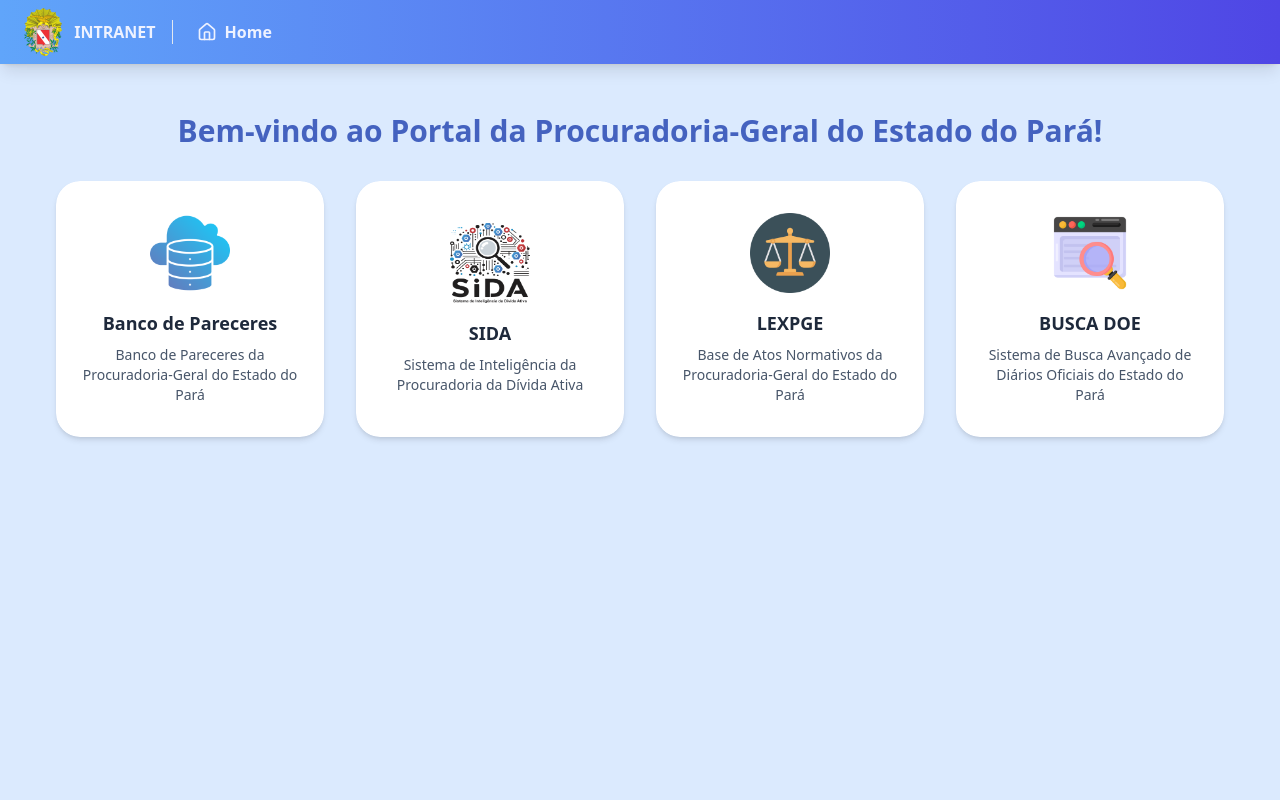
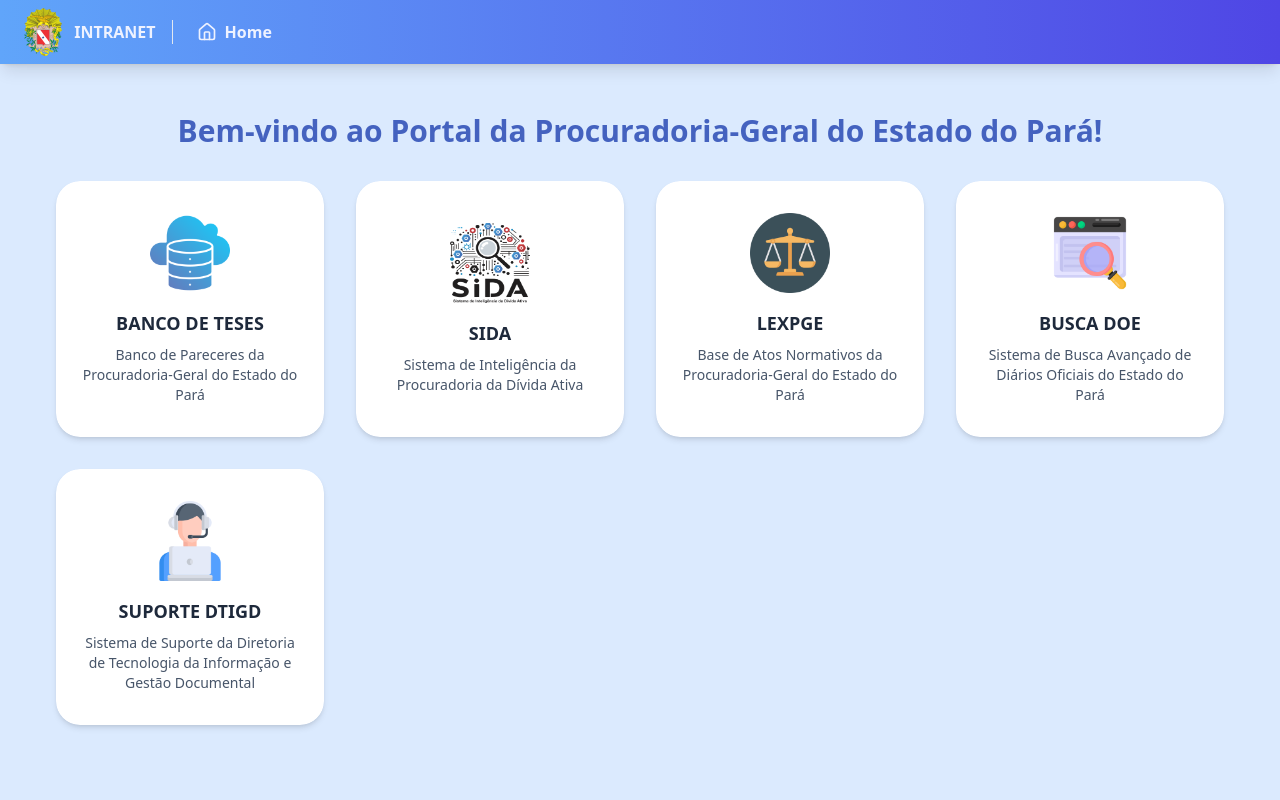
Before and after one commit to anderson-pontes/portal, a React (Vite) app: page / in a window 1280 px wide. Shown: the top 800 px of the page. Built offline with nearby package versions, Linux system fonts and the light colour scheme; no server answers.

Commit message:
add suporte DTIGD

```diff
--- a/src/pages/app/Home.tsx
+++ b/src/pages/app/Home.tsx
@@ -3,6 +3,7 @@ import imgBancoPareceres from "@/assets/armazenamento-de-banco-de-dados.png";
 import imgSida from "@/assets/logosida.png";
 import imgLexPge from "@/assets/pcon.png";
 import imgBuscaDoe from "@/assets/busca.png";
+import imgSuporteDtigd from "@/assets/suporte.png";
 import { Link } from "react-router-dom";
 import { Button } from '@/components/ui/button';
 import { Eye } from 'lucide-react';
@@ -10,7 +11,7 @@ import { Eye } from 'lucide-react';
 export function Home() {
     const flashcards = [
         {
-            title: "Banco de Pareceres",
+            title: "BANCO DE TESES",
             description: "Banco de Pareceres da Procuradoria-Geral do Estado do Pará",
             image: imgBancoPareceres,
             route: "/bancodepareceres",
@@ -32,6 +33,12 @@ export function Home() {
             description: "Sistema de Busca Avançado de Diários Oficiais do Estado do Pará",
             image: imgBuscaDoe,
             externalLink: "http://buscadoe.pge.pa.gov.br/",
+        },
+        {
+            title: "SUPORTE DTIGD",
+            description: "Sistema de Suporte da Diretoria de Tecnologia da Informação e Gestão Documental",
+            image: imgSuporteDtigd,
+            externalLink: "http://suportedti.pge.pa.gov.br/",
         },
     ];
 
```
Also changed, not shown: src/assets/suporte.png (added).
